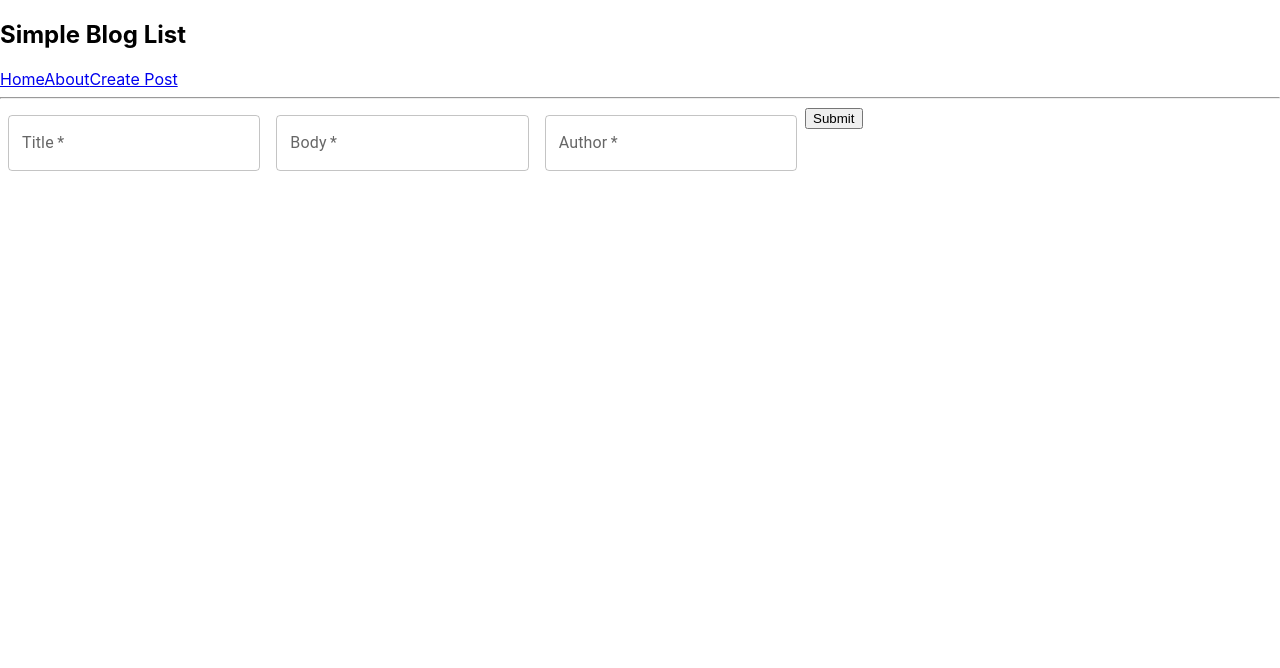
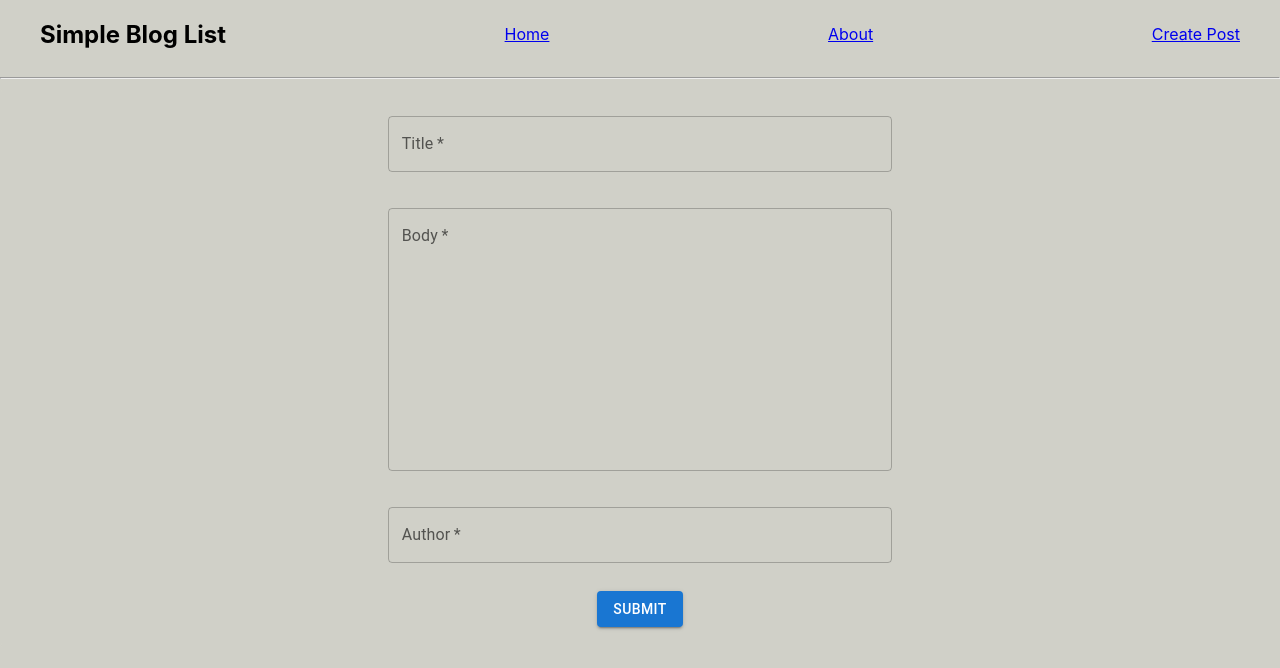
Before and after one commit to DevGnome/react-blog, a React (Create React App) app: page /create-post in a window 1280 px wide. Shown: the top 668 px of the page. Built offline with nearby package versions, Linux system fonts and the light colour scheme.

Commit message:
adding styling

```diff
--- a/package.json
+++ b/package.json
@@ -5,6 +5,8 @@
   "dependencies": {
     "@emotion/react": "^11.9.3",
     "@emotion/styled": "^11.9.3",
+    "@fortawesome/fontawesome-svg-core": "^6.1.1",
+    "@fortawesome/react-fontawesome": "^0.2.0",
     "@mui/material": "^5.8.7",
     "@testing-library/jest-dom": "^5.16.4",
     "@testing-library/react": "^13.3.0",
--- a/src/Components/CreatePost.js
+++ b/src/Components/CreatePost.js
@@ -1,7 +1,8 @@
 import { useState } from 'react';
 import {useNavigate} from 'react-router-dom';
-import Box from '@mui/material/Box';
-import TextField from '@mui/material/TextField';
+// import Box from '@mui/material/Box';
+// import TextField from '@mui/material/TextField';
+import { Button, TextField, Box } from '@mui/material';
 
 function CreatePost() {
     const [title, setTitle] = useState('');
@@ -57,12 +58,12 @@ function CreatePost() {
         <Box
             component="form"
             sx={{
-            '& .MuiTextField-root': { m: 1, width: '25ch' },
+            '& .MuiTextField-root': { m: 1, width: '50ch' },
             }}
             noValidate
             autoComplete="off"
         >
-            <div>
+            <div className="create-post-form">
                 <TextField
                     id="outlined-basic"
                     label="Title"
@@ -70,15 +71,17 @@ function CreatePost() {
                     value={title}
                     onChange={(e) => setTitle(e.target.value)} required
                 />
+                <br />
                 <TextField
                     id="outlined-multiline-flexible"
                     label="Body"
                     variant="outlined"
                     multiline
-                    rowsMax={4}
+                    rows={10}
                     value={body}
                     onChange={(e) => setBody(e.target.value)} required
                 />
+                <br />
                 <TextField
                     id="outlined-basic"
                     label="Author"
@@ -86,7 +89,8 @@ function CreatePost() {
                     value={author}
                     onChange={(e) => setAuthor(e.target.value)} required
                 />
-                <button type="submit" onClick={handleSubmit}>Submit</button>
+                <br />
+                <Button variant="contained" type="submit" onClick={handleSubmit}>Submit</Button>
             </div>
         </Box>
 
--- a/src/Components/HomePage.js
+++ b/src/Components/HomePage.js
@@ -3,7 +3,7 @@ import useFetch from '../Hooks/useFetch';
 
 
 function HomePage(){
-    const [posts] = useFetch('http://localhost:3004/blogs');
+    const [posts] = useFetch('http://localhost:3004/posts');
     console.log(posts);
     return (
         <div className="homepage">
--- a/src/Components/PostList.js
+++ b/src/Components/PostList.js
@@ -16,16 +16,20 @@ import { Link } from 'react-router-dom';
 //     );
 // }
 
-const PostList = ({Posts}) => {
+const PostList = ({posts}) => {
 
     return (
         <div className="post-list">
-            <h2>All Posts</h2>
-            {Posts.map(post=> (
-                <div className="post-list-items" key={post.id}>
-                    <Link to={`/post/${post.id}`}>
+            <div className="title">
+                {/* <h2>All Posts</h2> */}
+            </div>
+
+            {posts.map(post=> (
+                <div className="list-items" key={post.id}>
+                    <Link to={`/posts/${post.id}`}>
                         <h3>{post.title}</h3>
                     </Link>
+                    <p>Written by {post.author}</p>
                 </div>
             ))}
         </div>
--- a/src/index.css
+++ b/src/index.css
@@ -11,3 +11,42 @@ code {
   font-family: source-code-pro, Menlo, Monaco, Consolas, 'Courier New',
     monospace;
 }
+
+body{
+  background-color: rgb(208, 208, 200);
+}
+.nav-links{
+  display: flex;
+  justify-content: space-between;
+  align-items: center;
+  padding: 0 40px;
+}
+.create-post-form {
+  display: flex;
+  flex-direction: column;
+  justify-content: center;
+  align-items: center;
+  padding: 20px;
+  border: 1px solid rgb(208, 208, 200);
+  border-radius: 5px;
+
+}
+.post-list{
+  width: fit-content;
+  height: fit-content;
+  display: flex;
+  flex-direction: column;
+  justify-content: center;
+  align-items: left;
+
+}
+.list-items {
+  color: black;
+  text-decoration: none;
+}
+.title {
+  font-size: 1.5em;
+  font-weight: bold;
+  margin-bottom: 0.5em;
+  align-self: center;
+}
```
Also changed, not shown: 1 other file (tests, documents, lock files or other folders).
